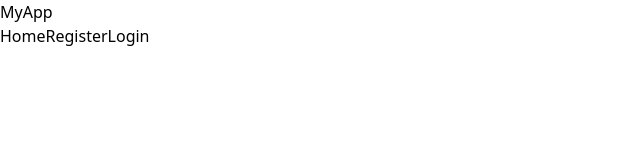
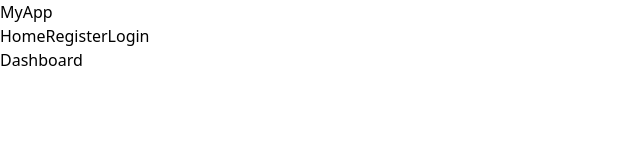
Before and after one commit to anassazz/secure-auth-api, a React (Vite) app in the folder frontend/: page /dashboard in a window 1280 px wide. Shown: the top 160 px of the page, without its empty margins (0-640 px from the left). Built offline with nearby package versions, Linux system fonts and the light colour scheme; no server answers.

Commit message:
feat: add Dashboard page and update navigation after login

```diff
--- a/frontend/src/App.jsx
+++ b/frontend/src/App.jsx
@@ -1,27 +1,29 @@
 import "./index.css";
 import { Routes, Route } from "react-router-dom";
 import Navbar from "./components/Navbar";
-import Home from "./pages/Home"
-import Login from "./pages/Login"
+import Home from "./pages/Home";
+import Login from "./pages/Login";
 import Register from "./pages/Register";
 import axios from "axios";
-import {Toaster} from "react-hot-toast";
+import { Toaster } from "react-hot-toast";
 import { UserContextProvider } from "./context/userContext.jsx";
+import Dashboard from "./pages/dashboard.jsx";
 
 axios.defaults.baseURL = "http://localhost:3000";
 axios.defaults.withCredentials = true;
 
 function App() {
   return (
-    <userContextProvider>
-      <Navbar/>
-      <Toaster position="top-center" toastOptions={{duration:2000}} />
+    <UserContextProvider>
+      <Navbar />
+      <Toaster position="top-center" toastOptions={{ duration: 2000 }} />
       <Routes>
-        <Route path="/" element={<Home/>} />
-        <Route path="/register" element={<Register/>} />
-        <Route path="/login" element={<Login/>} />
+        <Route path="/" element={<Home />} />
+        <Route path="/register" element={<Register />} />
+        <Route path="/login" element={<Login />} />
+        <Route path="/dashboard" element={<Dashboard />} />
       </Routes>
-    </userContextProvider>
+    </UserContextProvider>
   );
 }
 
--- /dev/null
+++ b/frontend/src/pages/Dashboard.jsx
@@ -0,0 +1,16 @@
+import { useContext } from "react"
+import { UserContext } from "../context/userContext"
+
+function Dashboard() {
+    const {user} = useContext(UserContext)
+  return (
+    <div>
+        <h1>Dashboard</h1>
+        <>
+        {user && (<h2>Hi {user.name} !</h2>)}
+        </>
+    </div>
+  )
+}
+
+export default Dashboard
--- a/frontend/src/pages/Login.jsx
+++ b/frontend/src/pages/Login.jsx
@@ -21,7 +21,7 @@
         toast.error(data.error);
       }else{
         setData({});
-        navigate('/');
+        navigate('/dashboard');
         toast.success(data.message);
 
       }
```
